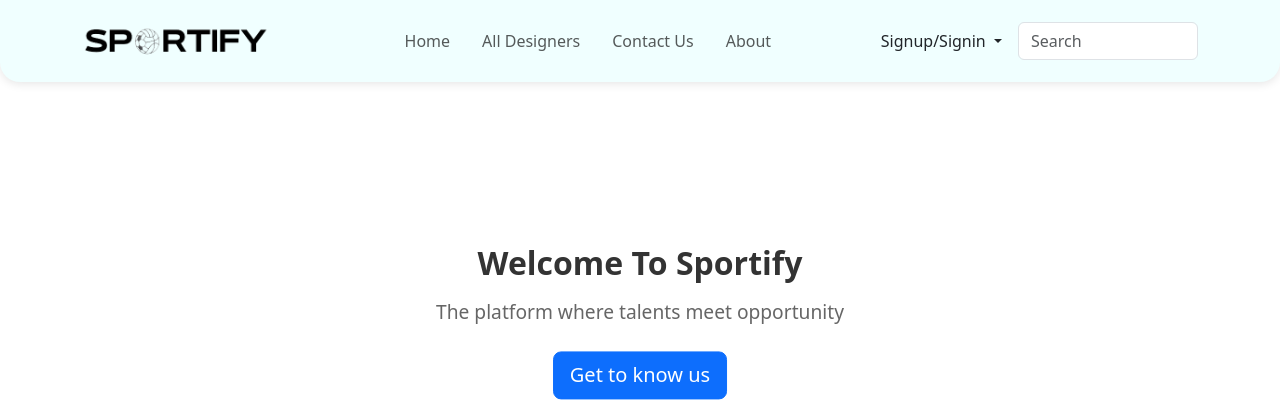
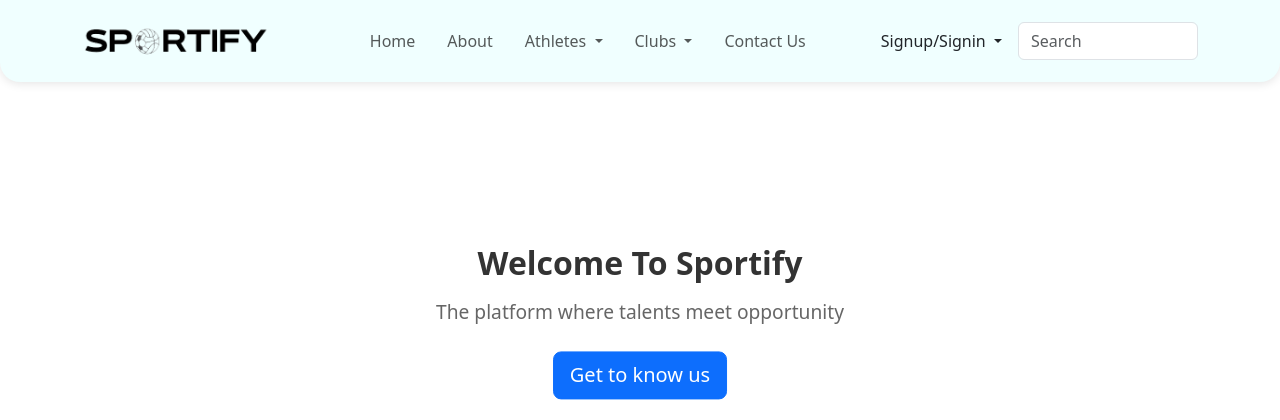
Before and after one commit to Elaf-Abdulrhman/FinalProject, a Django app: page / in a window 1280 px wide. Shown: the top 420 px of the page. Run offline with Django 5.2, Linux system fonts and the light colour scheme; some web fonts are replaced.

Commit message:
edited navbar

```diff
--- a/Sportify/main/templates/main/base.html
+++ b/Sportify/main/templates/main/base.html
@@ -110,16 +110,34 @@
             <a class="nav-link" href="{% url 'main:main_page_view'%}">Home</a>
           </li>
 
+          <li class="nav-item">
+            <a class="nav-link" href="{% url 'main:about_page_view' %}">About</a>
+          </li>
 
-            <li class="nav-item">
-                <a class="nav-link" href="#">All Designers</a>
-              </li>
-          <li class="nav-item">
-            <a class="nav-link" href="#">Contact Us</a>
+
+          <li class="nav-item dropdown">
+            <a class="nav-link dropdown-toggle" href="#" id="clubsDropdown" role="button" data-bs-toggle="dropdown" aria-expanded="false">
+              Athletes
+            </a>
+            <ul class="dropdown-menu" aria-labelledby="clubsDropdown">
+              <li><a class="dropdown-item" href="#">All Posts</a></li>
+              <li><a class="dropdown-item" href="#">All Athletes</a></li>
+            </ul>
+          </li>
+
+          <li class="nav-item dropdown">
+            <a class="nav-link dropdown-toggle" href="#" id="clubsDropdown" role="button" data-bs-toggle="dropdown" aria-expanded="false">
+              Clubs
+            </a>
+            <ul class="dropdown-menu" aria-labelledby="clubsDropdown">
+              <li><a class="dropdown-item" href="#">All Posts</a></li>
+              <li><a class="dropdown-item" href="#">All Ads</a></li>
+              <li><a class="dropdown-item" href="#">All Clubs</a></li>
+            </ul>
           </li>
 
           <li class="nav-item">
-            <a class="nav-link" href="{% url 'main:about_page_view' %}">About</a>
+            <a class="nav-link" href="#">Contact Us</a>
           </li>
         </ul>
       </div>
@@ -134,7 +152,7 @@
             <a class="nav-link dropdown-toggle" href="#" id="Dropdown" role="button" data-bs-toggle="dropdown" aria-expanded="false">
               Signup/Signin
             </a>
-            <ul class="dropdown-menu dropdown-menu-end" aria-labelledby="authDropdown">
+            <ul class="dropdown-menu" aria-labelledby="authDropdown">
               <li><a class="dropdown-item" href="#">Sign Up as</a></li>
               <li><a class="dropdown-item" href="#">Sign In</a></li>
             </ul>
@@ -182,9 +200,8 @@
           <h5>Section</h5>
           <ul class="nav flex-column">
             <li class="nav-item mb-2"><a href="#" class="nav-link p-0 text-muted">Home</a></li>
+            <li class="nav-item mb-2"><a href="#" class="nav-link p-0 text-muted">About</a></li>
             <li class="nav-item mb-2"><a href="#" class="nav-link p-0 text-muted">Contact</a></li>
-
-            <li class="nav-item mb-2"><a href="#" class="nav-link p-0 text-muted">About</a></li>
           </ul>
         </div>
 
```
